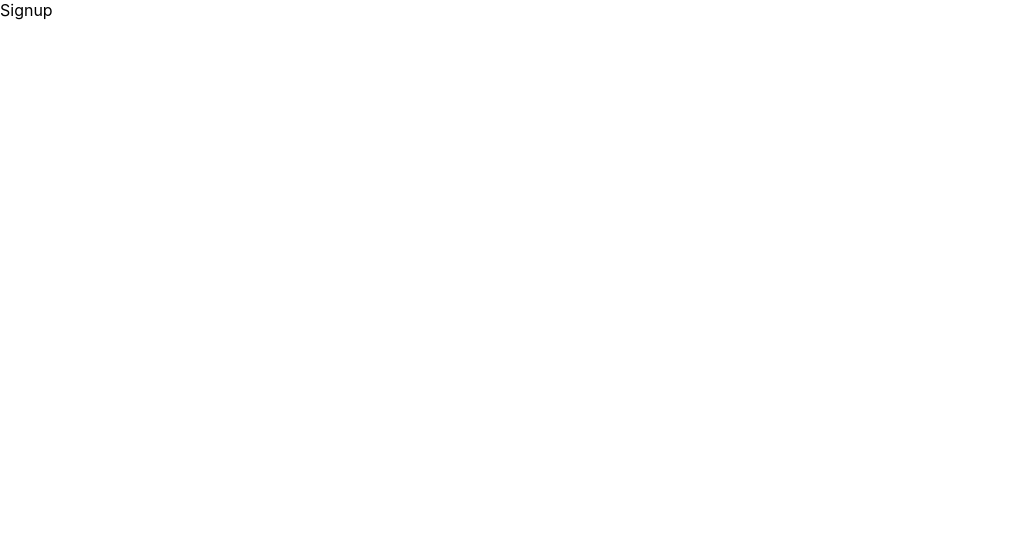
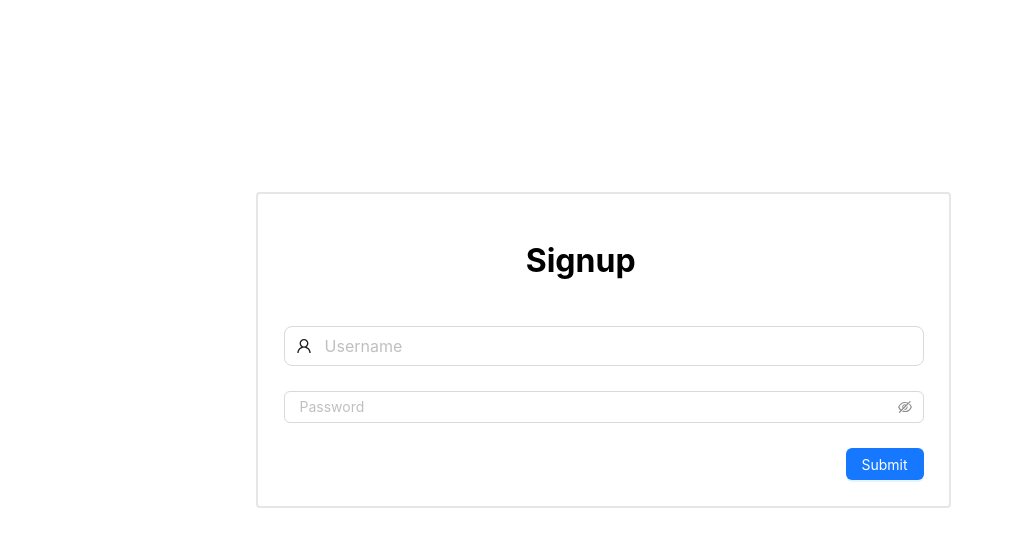
Before and after one commit to Dhanushvinayagar/React-Stacks, a React (Create React App) app: page /signup in a window 1280 px wide. Shown: the top 546 px of the page, without its empty margins (0-1013 px from the left). Built offline with nearby package versions, Linux system fonts and the light colour scheme.

Commit message:
Added route and updated auth using localstorage

```diff
--- a/package.json
+++ b/package.json
@@ -10,6 +10,7 @@
     "moment": "^2.29.4",
     "react": "^18.2.0",
     "react-dom": "^18.2.0",
+    "react-router-dom": "^6.21.1",
     "react-scripts": "5.0.1",
     "react-toastify": "^9.1.3",
     "web-vitals": "^2.1.4",
--- a/src/App.jsx
+++ b/src/App.jsx
@@ -1,9 +1,11 @@
 import React from 'react';
 import Toast from './Usecase/Toast';
+import { Routes , Route } from "react-router-dom";
 import Usestate from './Usecase/Usestate';
 import Useref from './Usecase/Useref';
 import Login from './Form/Login';
 import Signup from './Form/Signup';
+import Home from './Components/Home';
 
 const App = () => {
 
@@ -12,8 +14,13 @@ const App = () => {
       {/* <Usestate /> */}
       {/* <Useref /> */}
       {/* <Toast /> */}
-      {/* <Login /> */}
-      <Signup />
+      <Routes>
+        <Route path="/" element={<Login /> } />
+        <Route path="/signup" element={ <Signup /> } />
+        <Route path="/home" element={<Home /> } />
+      </Routes>
+
+
   </>
 
   );
--- /dev/null
+++ b/src/Components/Home.jsx
@@ -0,0 +1,11 @@
+import React from 'react'
+
+const Home = () => {
+  return (
+    <div>
+      Home page
+    </div>
+  )
+}
+
+export default Home
--- a/src/Form/Login.jsx
+++ b/src/Form/Login.jsx
@@ -1,30 +1,50 @@
-import React from 'react'
+import React, { useEffect } from 'react'
 import { UserOutlined } from '@ant-design/icons';
 import { Input } from 'antd';
 import { Button } from 'antd';
 import { EyeInvisibleOutlined, EyeTwoTone } from '@ant-design/icons';
 import './login.css'
 import useStore from '../store/store';
+import { useNavigate } from "react-router-dom";
 
 const Login = () => {
+    const navigate = useNavigate()
 
     const {login , handleName , handlePassword} = useStore()
 
     const handleSubmit = () =>{
-        console.log("submit",login);
+
+        if(localStorage.getItem('username') === login.userName ){
+            localStorage.setItem('auth',true)
+        }
+        else{
+            localStorage.setItem('auth',false) ;
+            navigate('/signup')
+        }
+        const auth = localStorage.getItem('auth')
+        if(auth === "true"){
+            console.log("Authenticated",auth);
+            navigate('/home')
+        }
     }
+
+    useEffect(()=>{
+        const auth = localStorage.getItem('auth')
+        if(auth === "true"){
+            navigate('/home')
+        }
+    },[])
     return (
         <>
-            <div className="login">
+            <div className="container">
+                <h1 style={{ marginRight : "45%" }}>Login</h1>
                 <Input size="large" type="text" placeholder="  Username" prefix={<UserOutlined />} onChange={(e)=>handleName(e)} />
                 <Input.Password type="password"
                     placeholder=" Password"
                     iconRender={(visible) => (visible ? <EyeTwoTone /> : <EyeInvisibleOutlined  />)} onChange={(e)=>handlePassword(e)}/>
-                <div className="login-btn">
+                <div className="btn">
                     <Button type="primary" onClick={handleSubmit}>Submit</Button>
                 </div>
-                {login.userName}
-                {login.password}
             </div>
         </>
     )
--- a/src/Form/Signup.jsx
+++ b/src/Form/Signup.jsx
@@ -1,10 +1,44 @@
-import React from 'react'
+import React, { useRef } from 'react'
+import { UserOutlined } from '@ant-design/icons';
+import { Input } from 'antd';
+import { Button } from 'antd';
+import { EyeInvisibleOutlined, EyeTwoTone } from '@ant-design/icons';
+import './login.css'
+import { useNavigate } from "react-router-dom";
 
 const Signup = () => {
+    const userName = useRef("")
+    const password = useRef("")
+
+    const navigate = useNavigate()
+
+    const handleName = (e)=>{
+        userName.current = e.target.value
+    }
+
+    const handlePassword = (e) =>{
+        password.current = e.target.value
+    }
+    const handleSubmit = () =>{
+        console.log(userName.current , password.current);
+        localStorage.setItem(
+            'username',userName.current,
+        )
+        navigate('/')
+    }
   return (
-    <div>
-        Signup
-    </div>
+    <>
+        <div className="container">
+                <h1 style={{ marginRight : "45%" }}>Signup</h1>
+                <Input size="large" type="text" placeholder="  Username" prefix={<UserOutlined />} onChange={(e)=>handleName(e)} />
+                <Input.Password type="password"
+                    placeholder=" Password"
+                    iconRender={(visible) => (visible ? <EyeTwoTone /> : <EyeInvisibleOutlined  />)} onChange={(e)=>handlePassword(e)}/>
+                <div className="btn">
+                    <Button type="primary" onClick={handleSubmit}>Submit</Button>
+                </div>
+        </div>
+    </>
   )
 }
 
--- a/src/Form/login.css
+++ b/src/Form/login.css
@@ -1,5 +1,5 @@
 
-.login{
+.container{
     margin: 15% 0 0 20%;
     height: 50%;
     width : 50% ;
--- a/src/index.js
+++ b/src/index.js
@@ -3,11 +3,14 @@ import ReactDOM from 'react-dom/client';
 import './index.css';
 import App from './App';
 import reportWebVitals from './reportWebVitals';
+import { BrowserRouter } from "react-router-dom";
 
 const root = ReactDOM.createRoot(document.getElementById('root'));
 root.render(
   <React.StrictMode>
-    <App />
+      <BrowserRouter>
+          <App />
+      </BrowserRouter>
   </React.StrictMode>
 );
 
```
Also changed, not shown: 1 other file (tests, documents, lock files or other folders).
